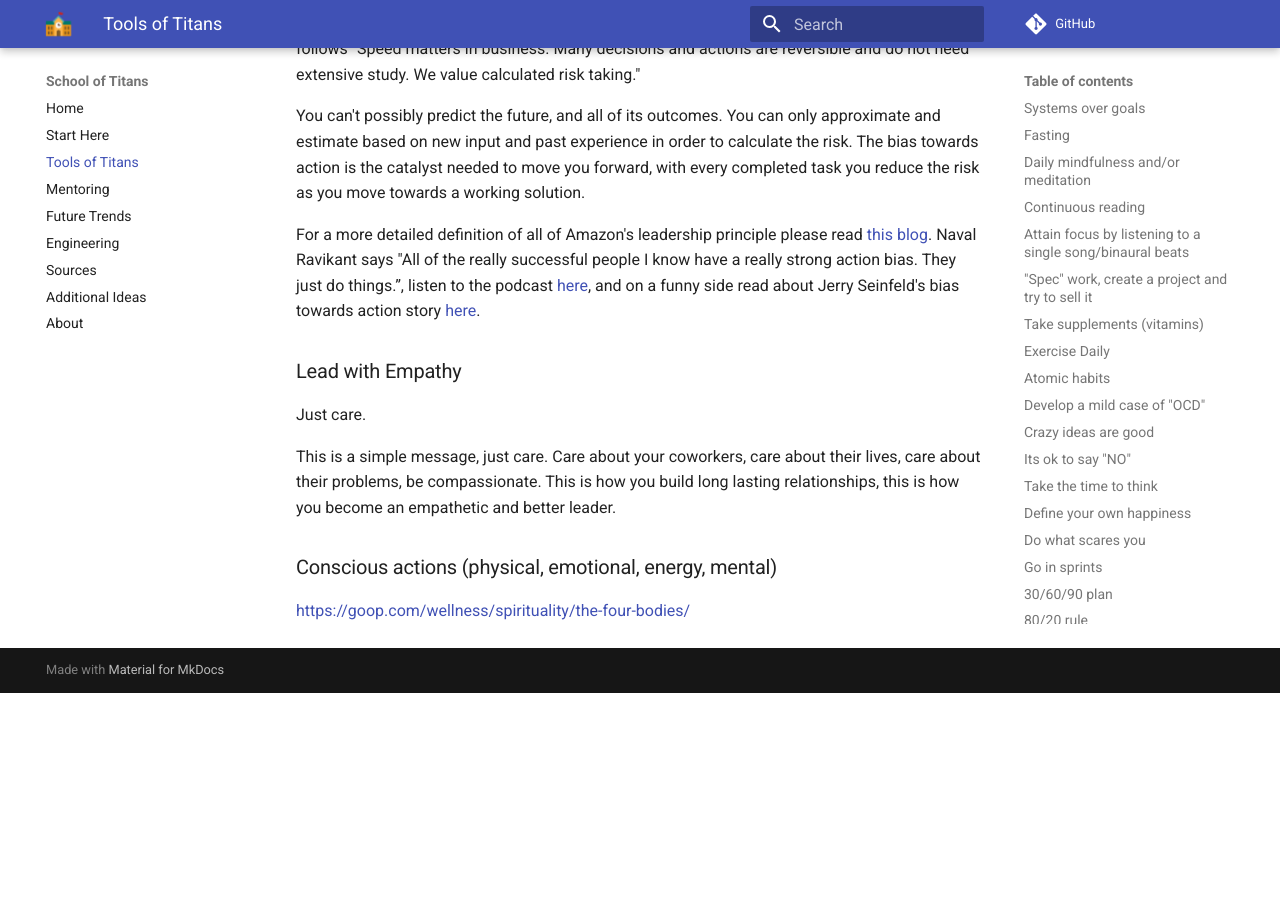
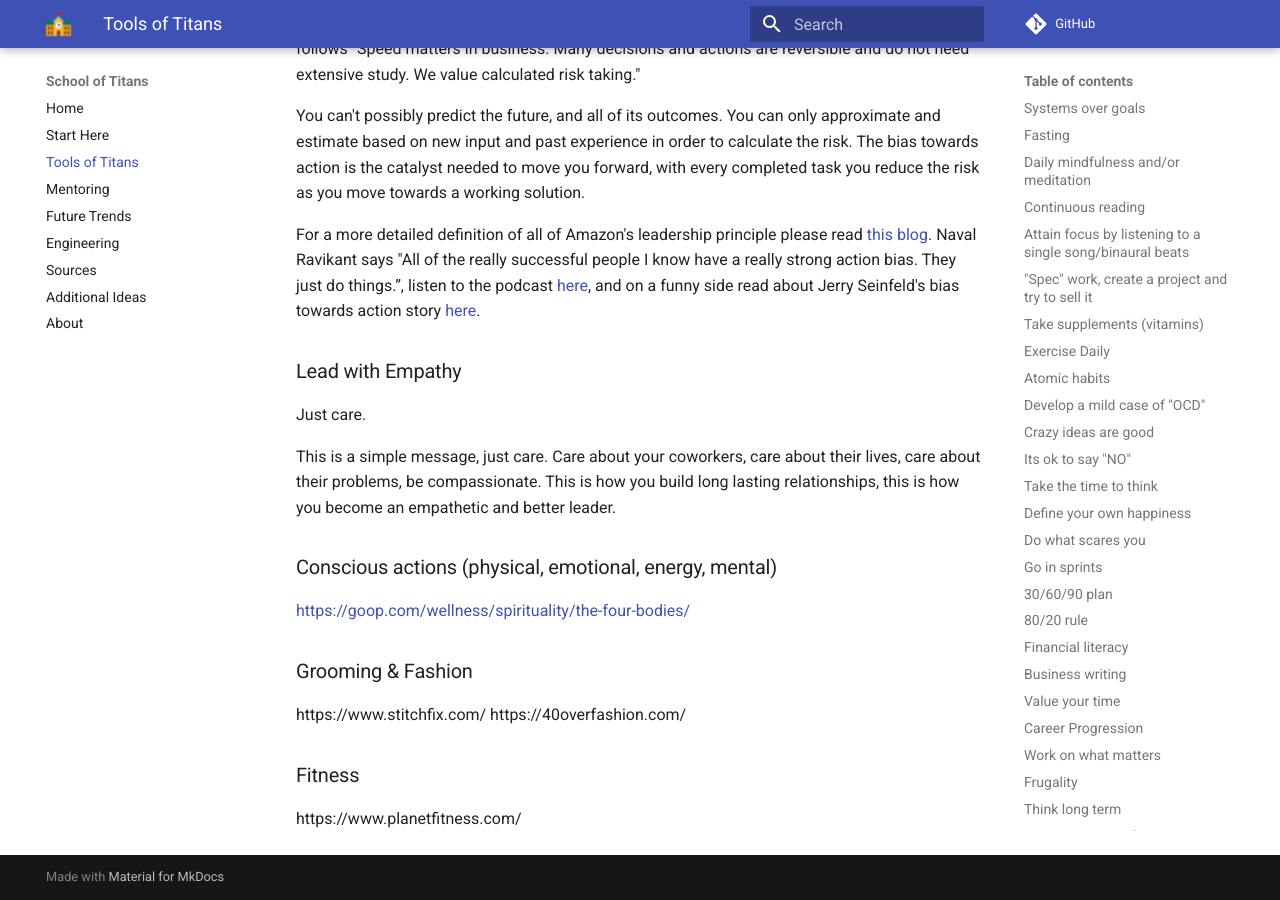
Before and after one commit to fszale/school-of-titans, an MkDocs documentation site: the page built from docs/tools.md, in a window 1280 px wide and 900 px high, scrolled down 20142 px. Built offline with MkDocs 1.6.1 and Material for MkDocs 9.7.7, drawn with Linux system fonts in a browser that asks for light colours; comment, search, counter and statistics services are not loaded; before the commit the page ends 20835 px from its top, so only the background shows below that.

Commit message:
Added fashion and fitness, how did I miss this?

```diff
--- a/docs/tools.md
+++ b/docs/tools.md
@@ -451,5 +451,15 @@ For a more detailed definition of all of Amazon's leadership principle please re
 Just care.
 
 This is a simple message, just care.  Care about your coworkers, care about their lives, care about their problems, be compassionate.  This is how you build long lasting relationships, this is how you become an empathetic and better leader.
+
 ### Conscious actions (physical, emotional, energy, mental)
   [https://goop.com/wellness/spirituality/the-four-bodies/](https://goop.com/wellness/spirituality/the-four-bodies/)
+
+### Grooming & Fashion
+
+https://www.stitchfix.com/
+https://40overfashion.com/
+
+### Fitness
+
+https://www.planetfitness.com/
```
